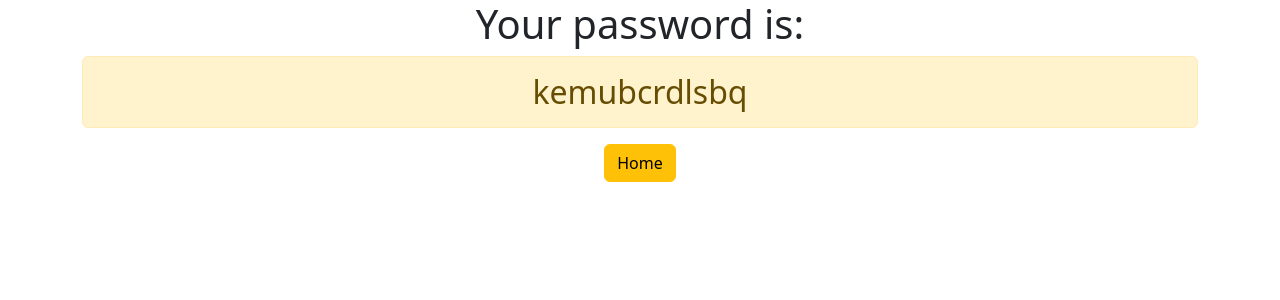
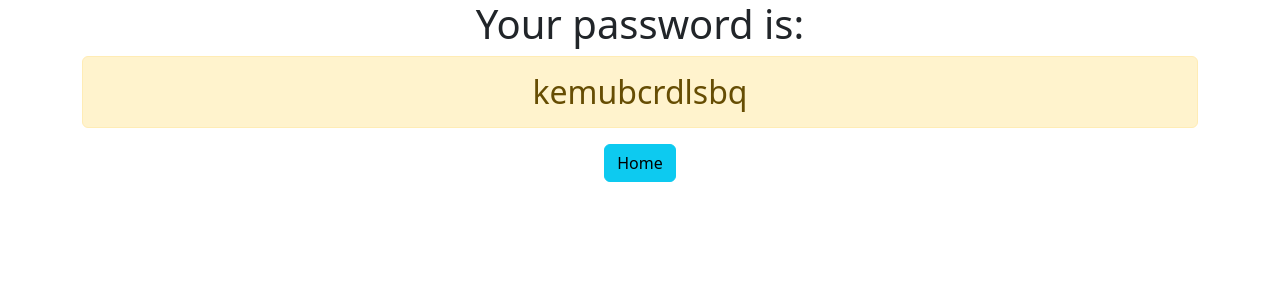
Before and after one commit to SerjSuvorov/django-password-generator, a Django app: page /password in a window 1280 px wide. Shown: the top 300 px of the page. Run offline with Django 4.2, Linux system fonts and the light colour scheme.

Commit message:
sekond commit

```diff
--- a/generator/templates/generator/password.html
+++ b/generator/templates/generator/password.html
@@ -2,5 +2,5 @@
 <div class="container text-center">
     <h1>Your password is:</h1>
     <h2 class="alert alert-warning">{{ password }}</h2>
-    <a href="{% url 'home' %}" class="btn btn-warning">Home</a>
+    <a href="{% url 'home' %}" class="btn btn-info">Home</a>
 </div>
--- a/password_generator/settings.py
+++ b/password_generator/settings.py
@@ -20,7 +20,7 @@ BASE_DIR = Path(__file__).resolve().parent.parent
 # See https://docs.djangoproject.com/en/4.0/howto/deployment/checklist/
 
 # SECURITY WARNING: keep the secret key used in production secret!
-SECRET_KEY = 'django-insecure-9-a^w213$tvz5fvhg9-gp%7+n698$u1)q_hjqzo35)xdi%s0j-'
+SECRET_KEY = 'django-insecure-9-a^w213$tvz5fvhg9-gp%7+n698$u1)q_hjqzo35)xdi%s0j-46456'
 
 # SECURITY WARNING: don't run with debug turned on in production!
 DEBUG = True
```
